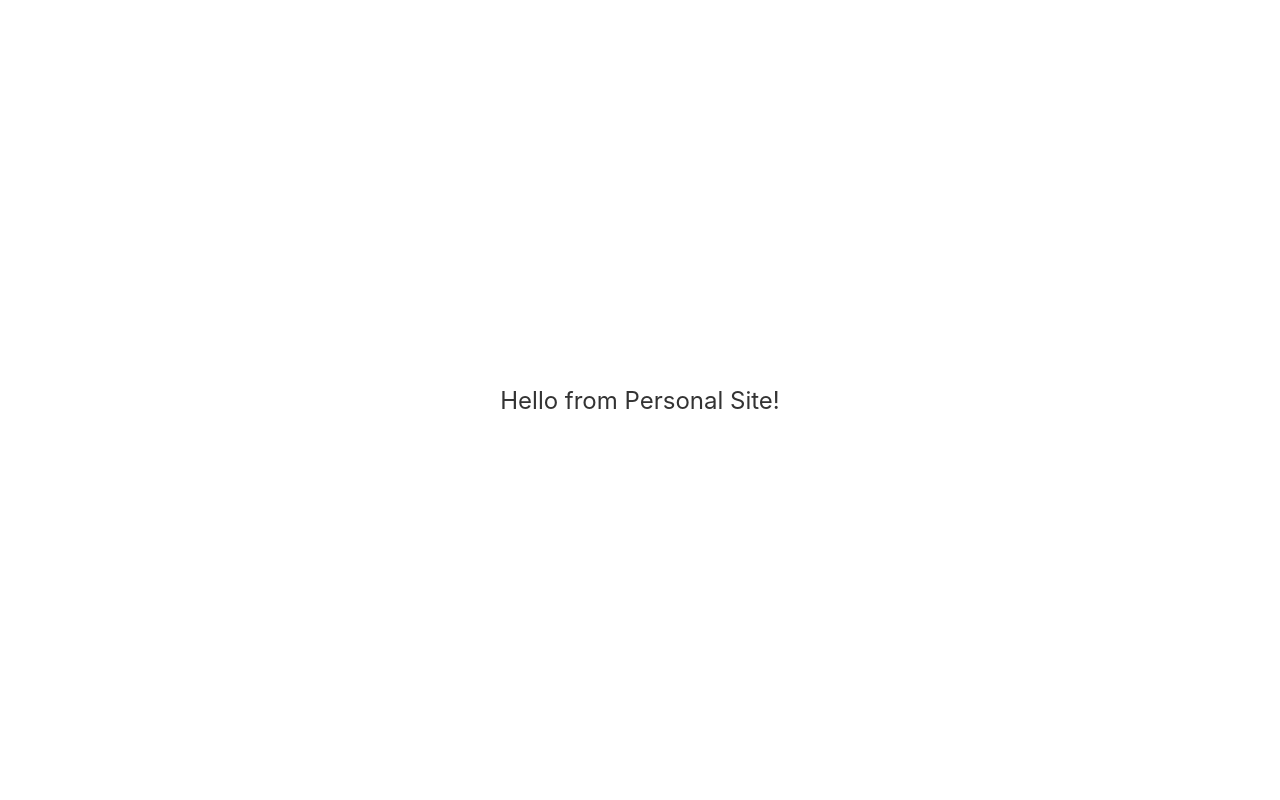
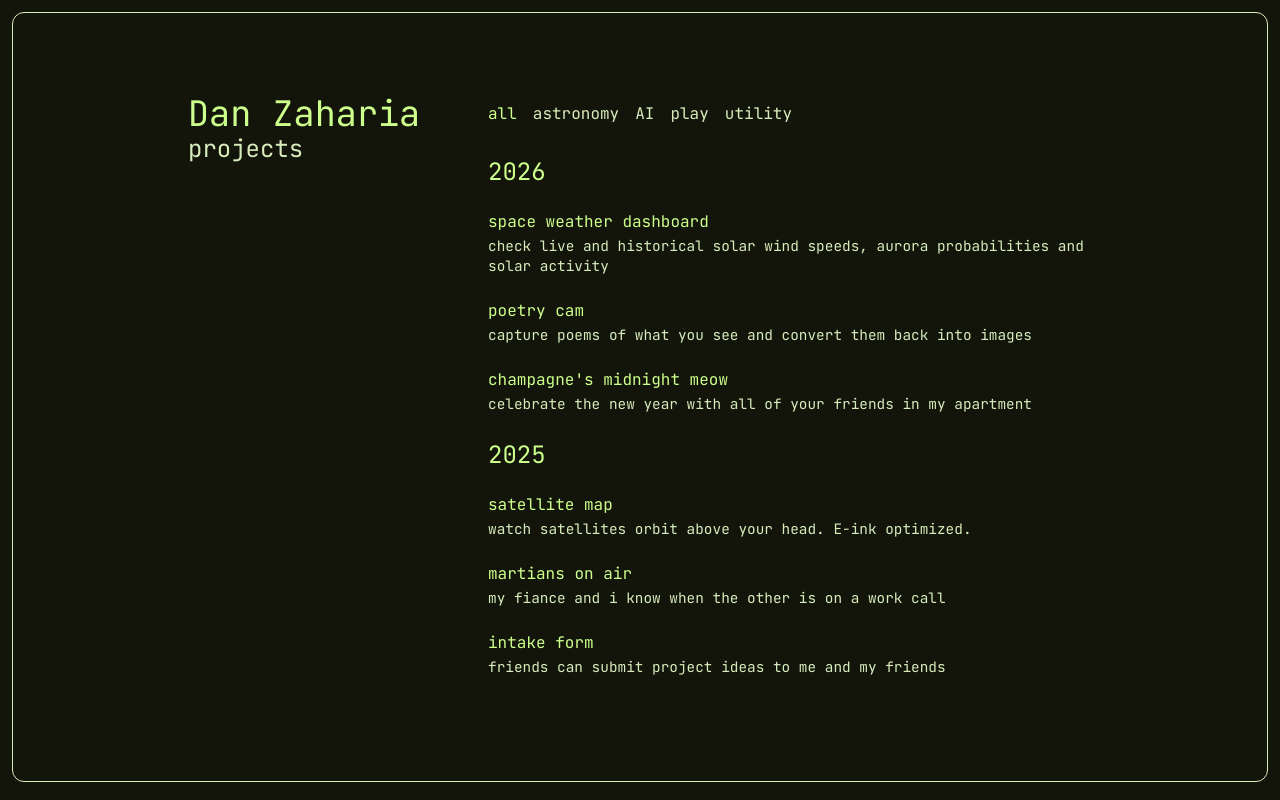
Before and after one commit to dzaharia1/personal-site, a React (Vite) app: page / in a window 1280 px wide. Built offline with nearby package versions, Linux system fonts and the light colour scheme; the HTML template or start-up script is replaced by a standard one.

Commit message:
Basic content scaffold

```diff
--- a/src/App.jsx
+++ b/src/App.jsx
@@ -1,17 +1,114 @@
-import React from "react";
+import React, { useState } from "react";
 import styled from "styled-components";
+import { projects, allCategories } from "./data";
+import Listing from "./components/Listing";
+import Tabs from "./components/Tabs";
 
-const Page = styled.div`
+const AppContainer = styled.div`
   display: flex;
-  justify-content: center;
-  align-items: center;
-  height: 100vh;
-  font-size: 24px;
-  color: #333;
+  flex-direction: column;
+  max-width: 1000px;
+  margin: 0 auto;
+  padding: 40px 24px;
+
+  @media (min-width: 768px) {
+    flex-direction: row;
+    padding: 80px 48px;
+    align-items: flex-start;
+  }
+`;
+
+const HeaderSection = styled.div`
+  flex: 1;
+  margin-bottom: 48px;
+
+  @media (min-width: 768px) {
+    position: sticky;
+    top: 80px;
+    margin-bottom: 0;
+    padding-right: 48px;
+    max-width: 300px;
+  }
+`;
+
+const MainHeading = styled.h1`
+  color: #cdff8c;
+  font-size: 2.2rem;
+  font-weight: normal;
+  margin: 0;
+  white-space: pre-wrap;
+  line-height: 1.2;
+`;
+
+const SubHeading = styled.h2`
+  color: #d7ecbc;
+  font-size: 1.5rem;
+  font-weight: normal;
+  margin: 0;
+  white-space: pre-wrap;
+  line-height: 1.2;
+`;
+
+const ContentSection = styled.div`
+  flex: 2;
+  @media (min-width: 768px) {
+    padding-top: 10px; /* align with header */
+  }
+`;
+
+const YearHeading = styled.h2`
+  color: #cdff8c;
+  font-size: 1.5rem;
+  font-weight: normal;
+  margin: 40px 0 24px 0;
+
+  &:first-of-type {
+    margin-top: 0;
+  }
 `;
 
 function App() {
-  return <Page>Hello from Personal Site!</Page>;
+  const [activeTab, setActiveTab] = useState("all");
+
+  const filteredProjects =
+    activeTab === "all"
+      ? projects
+      : projects.filter((p) => p.categories.includes(activeTab));
+
+  // Group by year
+  const projectsByYear = filteredProjects.reduce((acc, project) => {
+    if (!acc[project.year]) acc[project.year] = [];
+    acc[project.year].push(project);
+    return acc;
+  }, {});
+
+  // Sort years descending
+  const sortedYears = Object.keys(projectsByYear).sort((a, b) => b - a);
+
+  return (
+    <AppContainer>
+      <HeaderSection>
+        <MainHeading>Dan Zaharia</MainHeading>
+        <SubHeading>projects</SubHeading>
+      </HeaderSection>
+      <ContentSection>
+        <Tabs
+          categories={allCategories}
+          activeTab={activeTab}
+          onTabClick={setActiveTab}
+        />
+
+        {sortedYears.map((year) => (
+          <div key={year}>
+            <YearHeading>{year}</YearHeading>
+            {projectsByYear[year].map((project, idx) => (
+              <Listing key={idx} project={project} />
+            ))}
+          </div>
+        ))}
+      </ContentSection>
+    </AppContainer>
+  );
 }
 
 export default App;
--- /dev/null
+++ b/src/components/Listing.jsx
@@ -0,0 +1,27 @@
+import React from "react";
+import styled from "styled-components";
+
+const ListingContainer = styled.div`
+  margin-bottom: 24px;
+`;
+
+const Title = styled.div`
+  color: #cdff8c;
+  font-size: 1rem;
+  margin-bottom: 4px;
+`;
+
+const Description = styled.div`
+  color: #d7ecbc;
+  font-size: 0.9rem;
+  line-height: 1.4;
+`;
+
+export default function Listing({ project }) {
+  return (
+    <ListingContainer>
+      <Title>{project.title}</Title>
+      <Description>{project.description}</Description>
+    </ListingContainer>
+  );
+}
--- /dev/null
+++ b/src/components/Tabs.jsx
@@ -0,0 +1,39 @@
+import React from "react";
+import styled from "styled-components";
+
+const TabsContainer = styled.div`
+  display: flex;
+  gap: 16px;
+  flex-wrap: wrap;
+  margin-bottom: 32px;
+`;
+
+const TabButton = styled.button`
+  background: none;
+  border: none;
+  padding: 0;
+  color: ${(props) => (props.$active ? "#CDFF8C" : "#D7ECBC")};
+  font-family: inherit;
+  font-size: 1rem;
+  cursor: pointer;
+
+  &:hover {
+    color: #cdff8c;
+  }
+`;
+
+export default function Tabs({ categories, activeTab, onTabClick }) {
+  return (
+    <TabsContainer>
+      {categories.map((category) => (
+        <TabButton
+          key={category}
+          $active={activeTab === category}
+          onClick={() => onTabClick(category)}
+        >
+          {category}
+        </TabButton>
+      ))}
+    </TabsContainer>
+  );
+}
--- /dev/null
+++ b/src/data.js
@@ -0,0 +1,40 @@
+export const projects = [
+  {
+    title: "space weather dashboard",
+    description: "check live and historical solar wind speeds, aurora probabilities and solar activity",
+    year: 2026,
+    categories: ["astronomy", "utility"]
+  },
+  {
+    title: "poetry cam",
+    description: "capture poems of what you see and convert them back into images",
+    year: 2026,
+    categories: ["AI", "play"]
+  },
+  {
+    title: "champagne's midnight meow",
+    description: "celebrate the new year with all of your friends in my apartment",
+    year: 2026,
+    categories: ["play"]
+  },
+  {
+    title: "satellite map",
+    description: "watch satellites orbit above your head. E-ink optimized.",
+    year: 2025,
+    categories: ["astronomy", "utility"]
+  },
+  {
+    title: "martians on air",
+    description: "my fiance and i know when the other is on a work call",
+    year: 2025,
+    categories: ["utility"]
+  },
+  {
+    title: "intake form",
+    description: "friends can submit project ideas to me and my friends",
+    year: 2025,
+    categories: ["utility"]
+  }
+];
+
+export const allCategories = ["all", "astronomy", "AI", "play", "utility"];
--- a/src/index.css
+++ b/src/index.css
@@ -1,13 +1,20 @@
+@import url('https://fonts.googleapis.com/css2?family=JetBrains+Mono:wght@400;500;700&display=swap');
+
+* {
+  box-sizing: border-box;
+}
+
 body {
+  display: flex;
+  flex-direction: column;
+  align-items: center;
   margin: 0;
-  font-family: -apple-system, BlinkMacSystemFont, "Segoe UI", "Roboto", "Oxygen",
-    "Ubuntu", "Cantarell", "Fira Sans", "Droid Sans", "Helvetica Neue",
-    sans-serif;
+  border: 1px solid #d7ecbc;
+  border-radius: 12px;
+  margin: 12px;
+  background-color: #13150A;
+  color: #D7ECBC;
+  font-family: 'JetBrains Mono', monospace;
   -webkit-font-smoothing: antialiased;
   -moz-osx-font-smoothing: grayscale;
 }
-
-code {
-  font-family: source-code-pro, Menlo, Monaco, Consolas, "Courier New",
-    monospace;
-}
```
Also changed, not shown: 1 other file (tests, documents, lock files or other folders).
